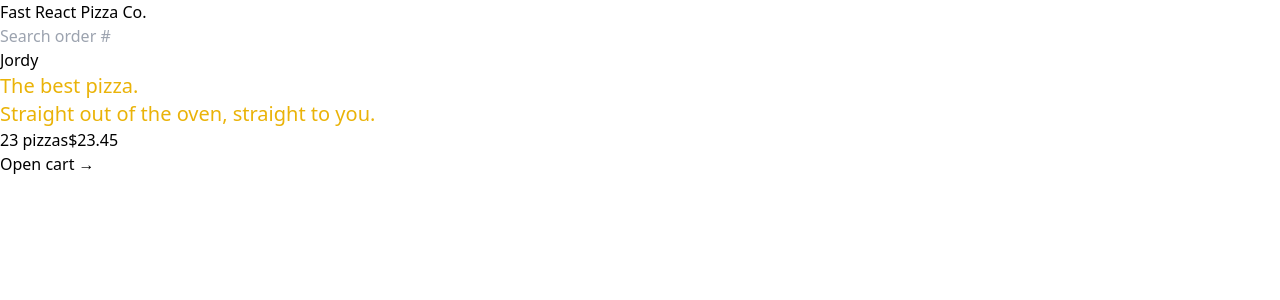
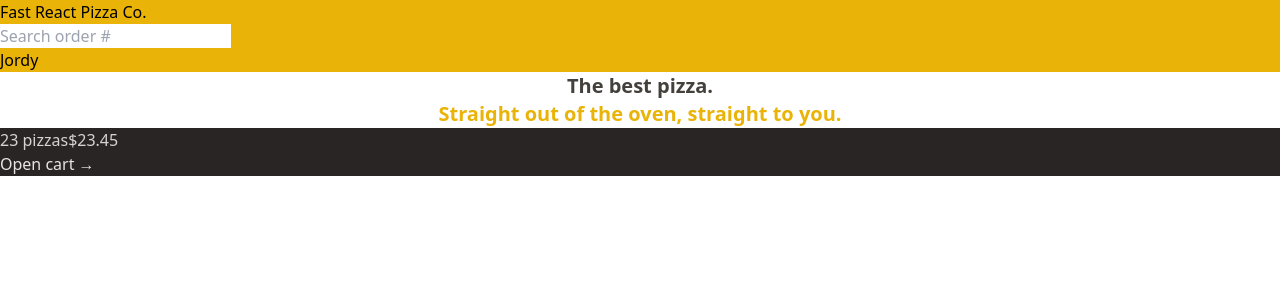
Before and after one commit to codejordy25/fast-react-pizza, a React (Vite) app: page / in a window 1280 px wide. Shown: the top 300 px of the page. Built offline with nearby package versions, Linux system fonts and the light colour scheme.

Commit message:
Working with color

```diff
--- a/src/features/cart/CartOverview.jsx
+++ b/src/features/cart/CartOverview.jsx
@@ -2,12 +2,12 @@
 
 function CartOverview() {
   return (
-    <div>
-      <p>
+    <div className="bg-stone-800 text-stone-200 " >
+      <p className="text-stone-300">
         <span>23 pizzas</span>
         <span>$23.45</span>
       </p>
-      <Link to="/cart">Open cart &rarr;</Link>
+      <Link  to="/cart">Open cart &rarr;</Link>
     </div>
   );
 }
--- a/src/ui/Header.jsx
+++ b/src/ui/Header.jsx
@@ -4,7 +4,7 @@
 function Header() {
   return (
     <div>
-      <header>
+      <header className="bg-yellow-500" >
         <Link to="/">Fast React Pizza Co.</Link>
         <SearchOrder />
         <p>Jordy</p>
--- a/src/ui/Home.jsx
+++ b/src/ui/Home.jsx
@@ -1,10 +1,13 @@
 function Home() {
   return (
     <div>
-      <h1 className="text-xl text-yellow-500 text-semibold text">
+      <h1 className="text-xl text-stone-700 font-semibold text-center">
         The best pizza.
         <br />
+        <span className="text-yellow-500">
+
         Straight out of the oven, straight to you.
+        </span>
       </h1>
     </div>
   );
```
